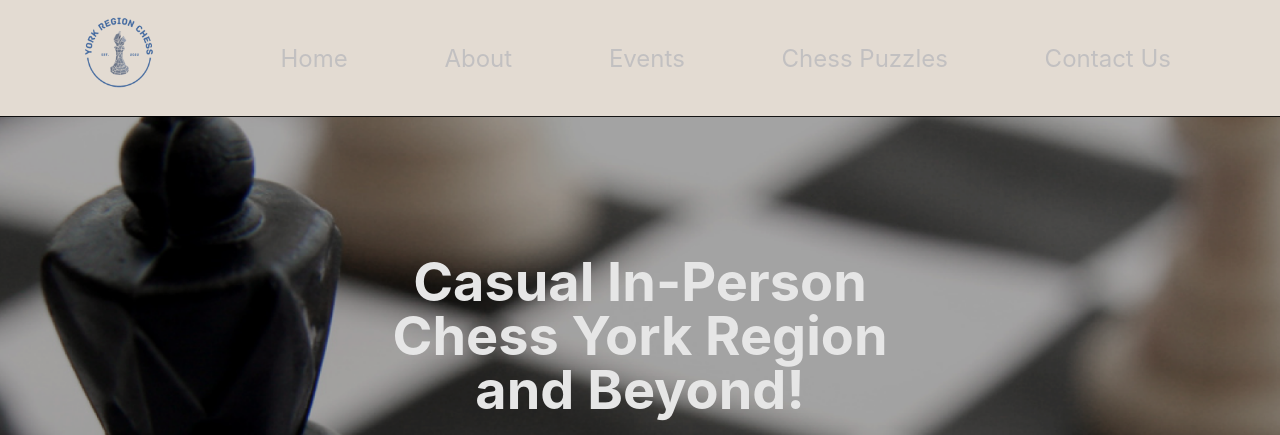
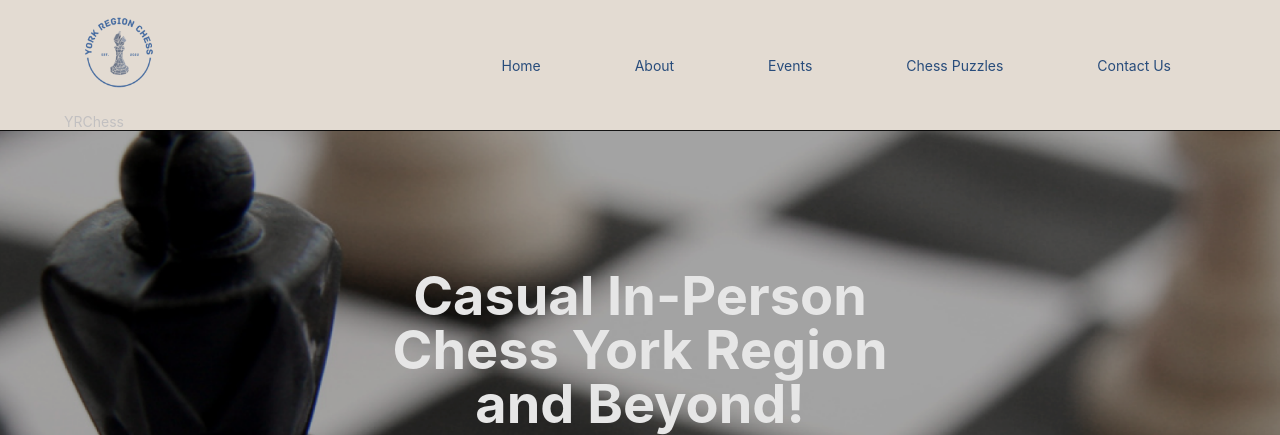
Before and after one commit to stampixel/YRChess, a Flask app: template templates/home.html in a window 1280 px wide. Shown: the top 435 px of the page. Run offline with Flask 2, Linux system fonts and the light colour scheme; the template is opened without the code that fills it, so the values that code supplies are empty; some libraries are stand-ins or nearby versions.

Commit message:
Commit on 'master'

```diff
--- a/static/styles.css
+++ b/static/styles.css
@@ -54,8 +54,8 @@ header {
     display: flex;
     justify-content: space-between;
     align-items: center;
-    padding: 0px 5%;
-    font-size: 24px;
+    padding: 0 5%;
+    font-size: 14px;
     height: 7%;
 }
 
@@ -97,6 +97,8 @@ header {
     border: none;
     cursor: pointer;
     transition: all 0.3s ease 0s;
+    color: #284C7B;
+
 }
 
 .nav-links button:hover {
@@ -107,7 +109,20 @@ header {
 .nav-links a:hover {
     text-underline: white;
     text-decoration: underline;
+    text-underline-offset: 5px;
+    text-decoration-thickness: 3px;
 
+}
+
+ALIGN THE YRCHESS LOGO CENTERED VERTICALLY
+.container {
+
+
+}
+
+#yrchess {
+    left: 0;
+    margin: 0 auto;
 }
 
 
@@ -273,6 +288,7 @@ main {
 #sponsors {
     background-color: #CFC2B3;
 }
+
 @media screen and (max-width: 650px) {
 
 }
--- a/templates/home.html
+++ b/templates/home.html
@@ -13,9 +13,14 @@
     <!-- HEADER GOES HERE (NAV BAR) -->
     <header>
         <div type="container">
-            <img id="logo" src="../static/img/logo.png" alt="Chess Logo">
+            <div>
+                <img id="logo" src="../static/img/logo.png" alt="Chess Logo">
 
-            <!-- <span id="yrchess">YRChess</span> -->
+            </div>
+
+            <div>
+                <span id="yrchess">YRChess</span>
+            </div>
 
         </div>
 
```
